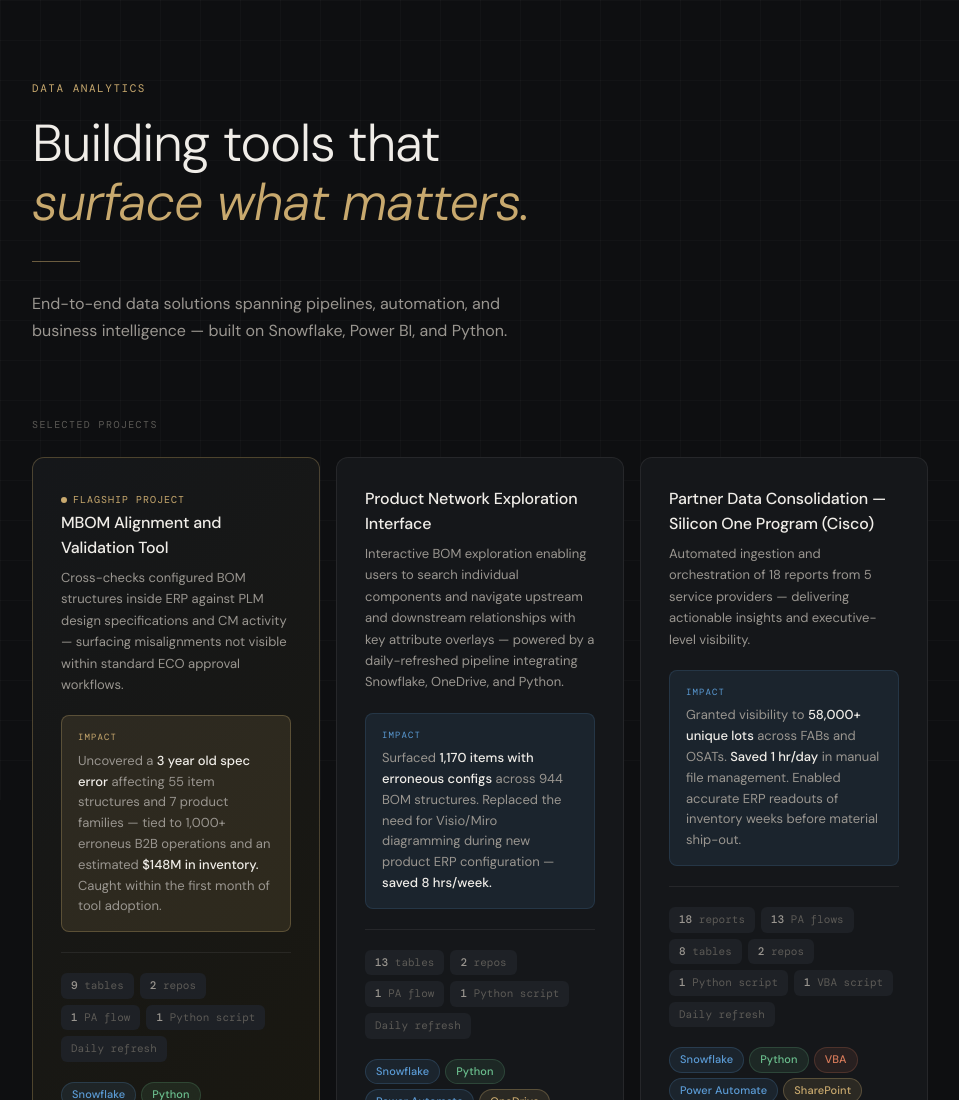
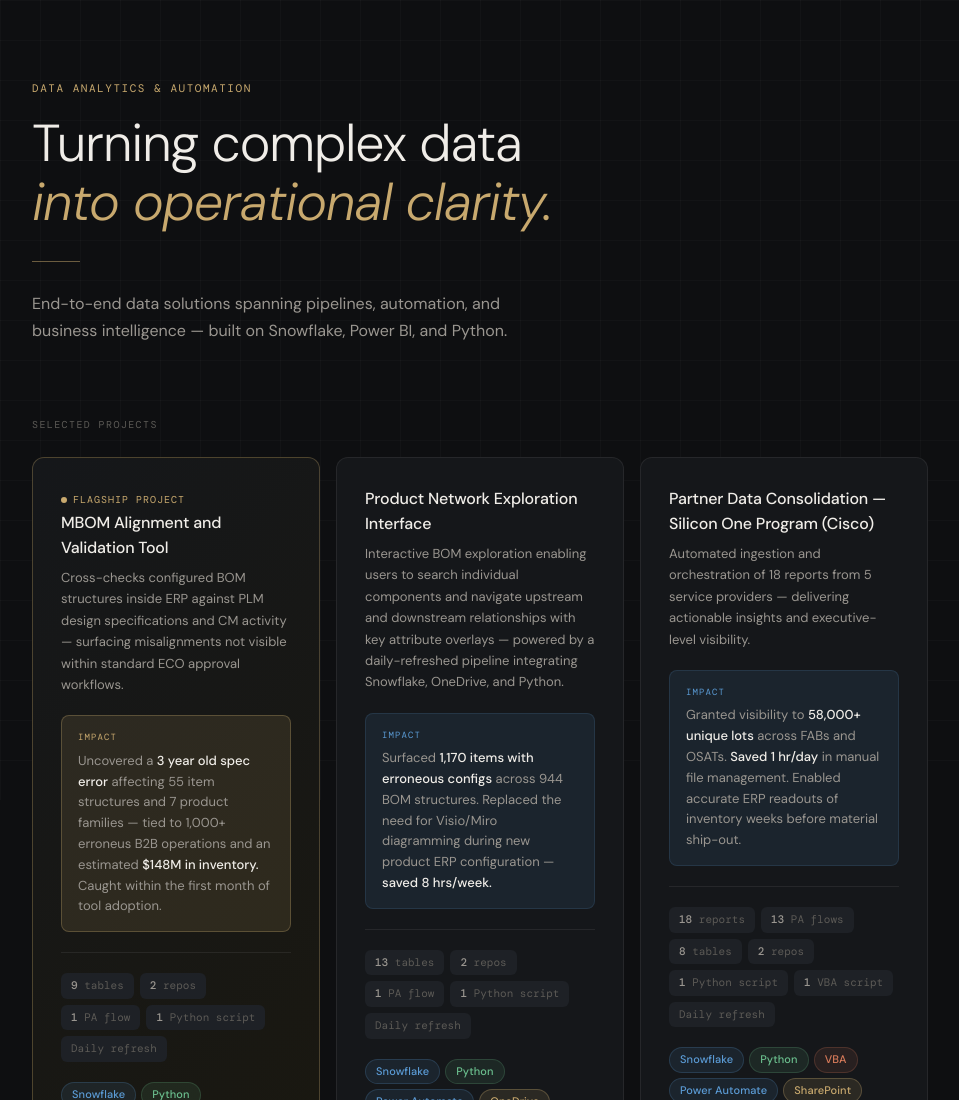
Before and after one commit to jtstevenson3/jtstevenson.github.io, a plain HTML site: page index.html in a window 1280 px wide. Shown: the top 1100 px of the page, without its empty margins (160-1119 px from the left). Drawn offline with nearby package versions, Linux system fonts and the light colour scheme.

Commit message:
Add files via upload

```diff
--- a/index.html
+++ b/index.html
@@ -341,8 +341,8 @@
 <div class="page">
 
   <header>
-    <div class="eyebrow">Data Analytics</div>
-    <h1>Building tools that<br><em>surface what matters.</em></h1>
+    <div class="eyebrow">Data Analytics & Automation</div>
+    <h1>Turning complex data<br><em>into operational clarity.</em></h1>
     <div class="header-rule"></div>
     <p class="header-desc">End-to-end data solutions spanning pipelines, automation, and business intelligence — built on Snowflake, Power BI, and Python.</p>
   </header>
```
